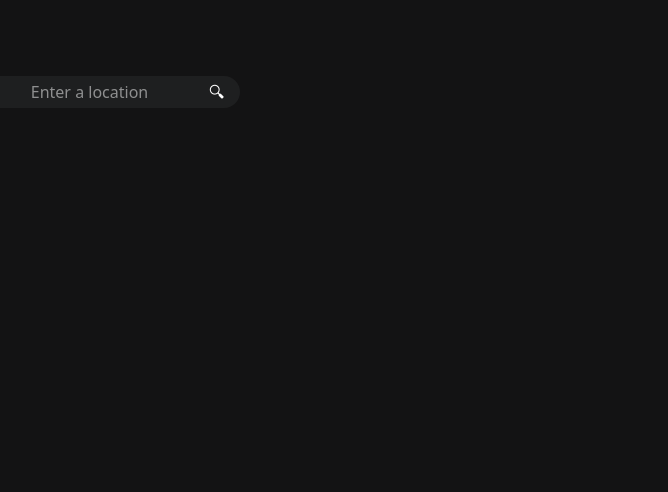
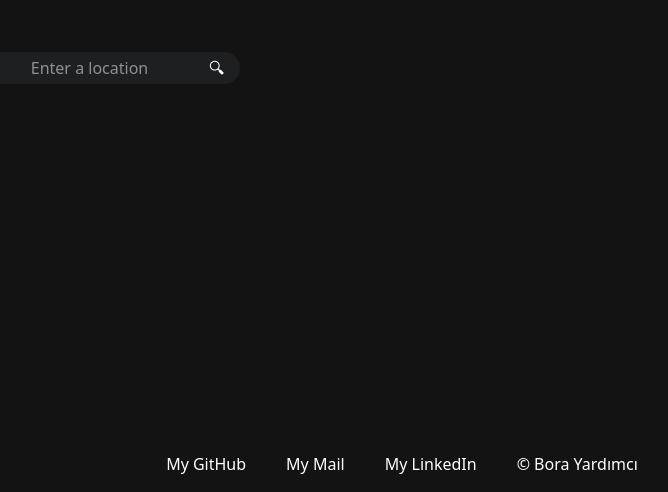
Before and after one commit to borayrdmc/Weather-App, a Next.js app: page / in a window 1280 px wide. Shown: the part 308-800 px from the top of the page, without its empty margins (238-906 px from the left). Built offline with nearby package versions, Linux system fonts and the light colour scheme.

Commit message:
feat(components): add footer

```diff
--- a/src/app/page.tsx
+++ b/src/app/page.tsx
@@ -7,6 +7,8 @@ import SearchBox from "@/components/SearchBox";
 import { CoordinateTypes } from "@/types/CoordinateTypes";
 import { WeatherDataTypes } from "@/types/WeatherTypes";
 import { useState } from "react";
+import { Footer } from "@/components/Footer";
+
 
 export default function page(){
 
@@ -16,15 +18,21 @@ export default function page(){
 
     return(
 
-        <div className="w-full min-h-screen bg-[#131314] flex flex-col items-center justify-center gap-6 p-4">
+        <div className="w-full min-h-screen bg-[#131314] flex flex-col items-center justify-between gap-6 p-4">
+
+            <div className="w-full max-w-4xl flex flex-col items-center gap-6 grow justify-center">
 
                 <div className="w-full max-w-4xl flex flex-row justify-between items-center">
                     {locationData && <span className="font-bold text-2xl text-white ml-1">Location: {locationData.name}, {locationData.country}</span>}
                     <SearchBox setWeatherOnSearch={setWeatherData} setLocationOnSearch={setLocationData}></SearchBox>
                 </div>
+
                 {weatherData && <CurrentWeatherCard onClickFunction={setModalState} currentWeatherData={weatherData.current}/>}
                 {weatherData && modalState && <CurrentWeatherModal onClickFunction={setModalState} weatherData={weatherData}/>}
                 {weatherData && <DailyWeatherCardGrid dailyWeatherData={weatherData.daily} timezone={weatherData.timezone}/>}
             </div>
+
+            <Footer/>
+        </div>
     );
 }
--- /dev/null
+++ b/src/components/Footer.tsx
@@ -0,0 +1,13 @@
+export function Footer(){
+
+    return(
+
+        <div className="text-white flex flex-row items-center gap-10">
+
+            <a className="hover:text-blue-500 hover:underline" href="https://github.com/borayrdmc">My GitHub</a>
+            <a className="hover:text-blue-500 hover:underline" href="mailto:bborayrdmc@gmail.com">My Mail</a>
+            <a className="hover:text-blue-500 hover:underline" href="https://linkedin.com/in/gokhanpercem">My LinkedIn</a>
+            <p>© Bora Yardımcı</p>
+        </div>
+    );
+}
```
Lines whose indentation alone changed are shown as unchanged.
